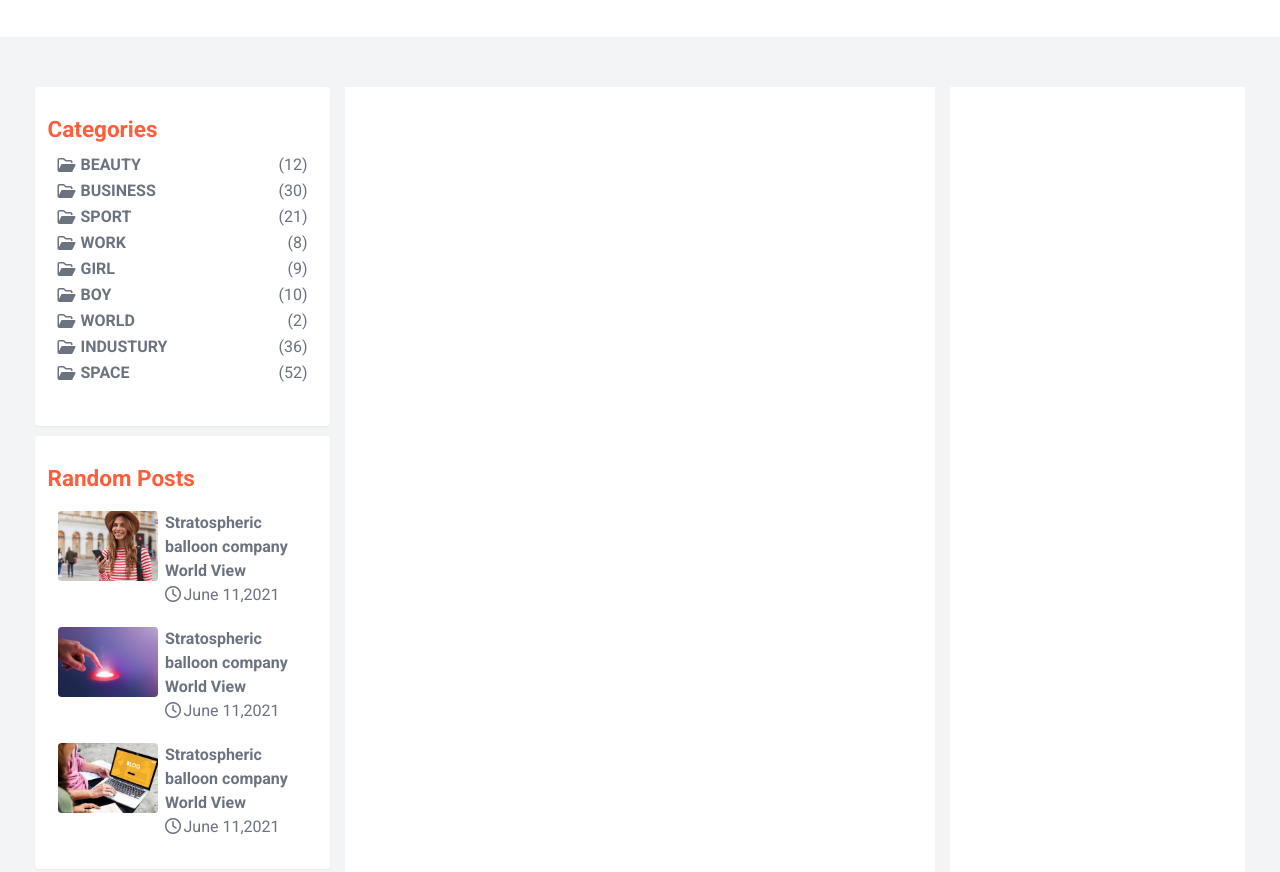
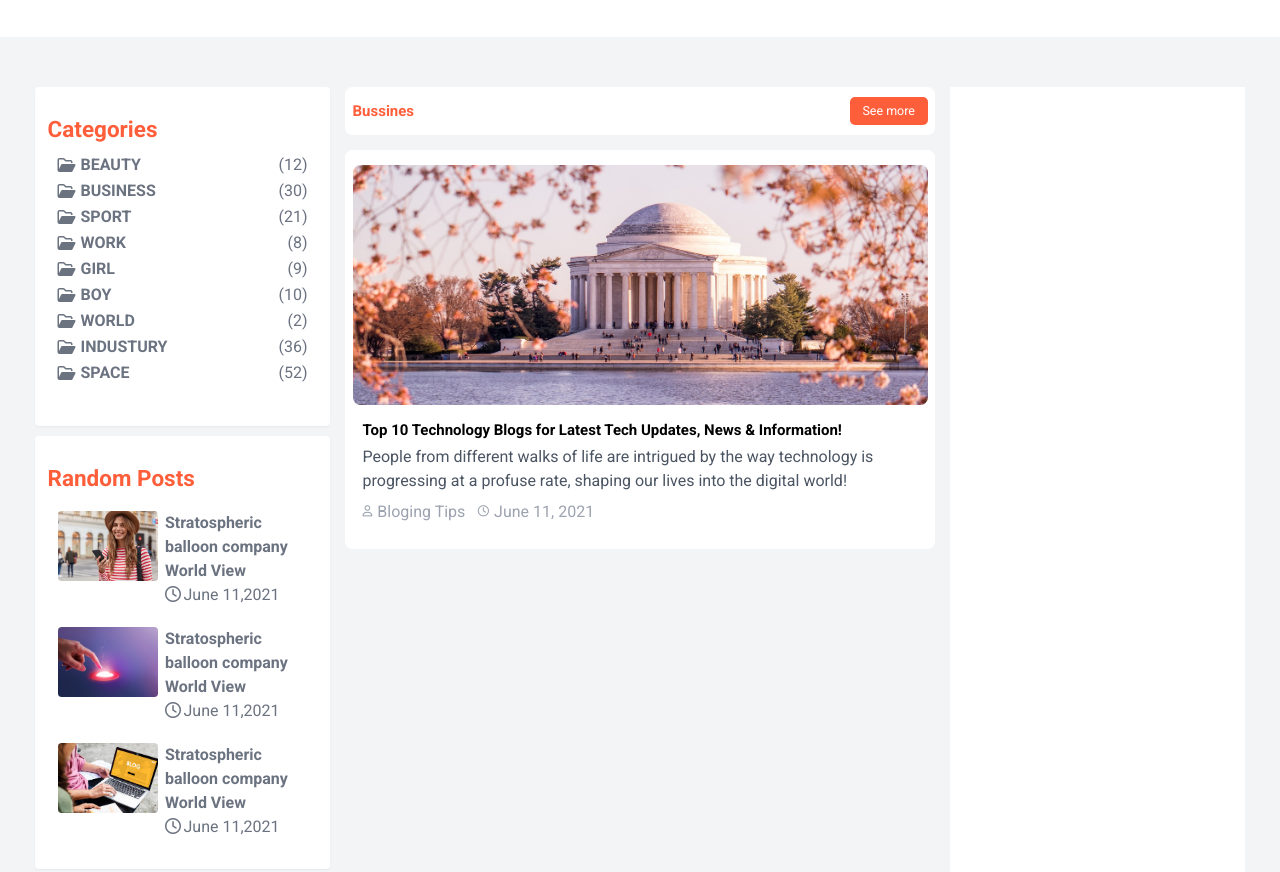
Before and after one commit to AliFarahmand1993/Building-A-Ecommerce-Website, a website: page blog.html in a window 1280 px wide. Shown: the part 68-940 px from the top of the page. Drawn offline with nearby package versions, Linux system fonts and the light colour scheme; a web font is replaced by a local one.

Commit message:
add part 1 in main section
add part 1 in  center main section

```diff
--- a/blog.html
+++ b/blog.html
@@ -210,8 +210,43 @@
             <!-- right Sidebar end -->
 
             <!-- center section start -->
-            <section class="w-6/12 py-12 bg-white mx-6">
-
+            <section class="w-6/12  mx-6">
+                <!-- part 1 -->
+                <div class="flex justify-between bg-white px-3 py-4 items-center rounded-xl mb-4">
+                    <h5 class="text-2xl font-semibold text-primaryColor">Bussines</h5>
+                    <a href="#"
+                        class="text-white bg-primaryColor px-5 py-2 rounded-lg text-xl hover:bg-defaultColor transition">See
+                        more</a>
+                </div>
+                <!-- part 2 -->
+                <div class=" bg-white px-3 py-6 mt-6 rounded-xl">
+                    <a href="#" class="overflow-hidden block">
+                        <img class="w-full h-96 object-cover rounded-xl transform hover:scale-110 transition duration-500" src="./assets/img/blog/img-12.jpg"
+                            alt="Image Gallery">
+                    </a>
+                    <div class="p-4">
+                        <a href="#">
+                            <h2 class="text-2xl font-bold hover:text-primaryColor transition mt-2">Top 10 Technology
+                                Blogs for Latest Tech Updates, News & Information!</h2>
+                        </a>
+                        <p class="mt-2 text-gray-600">People from different walks of life are intrigued by the way
+                            technology is progressing at a profuse rate, shaping our lives into the digital world!</p>
+                        <div class="flex mt-3 space-x-5">
+                            <div class="flex items-center text-gray-400 text-md">
+                                <span class="mr-2 text-lg">
+                                    <i class="far fa-user"></i>
+                                </span>
+                                Bloging Tips
+                            </div>
+                            <div class="flex items-center text-gray-400 text-md">
+                                <span class="mr-2 text-lg">
+                                    <i class="far fa-clock"></i>
+                                </span>
+                                June 11, 2021
+                            </div>
+                        </div>
+                    </div>
+                </div>
             </section>
             <!-- center section end -->
 
```
Also changed, not shown: assets/output/output.css.
